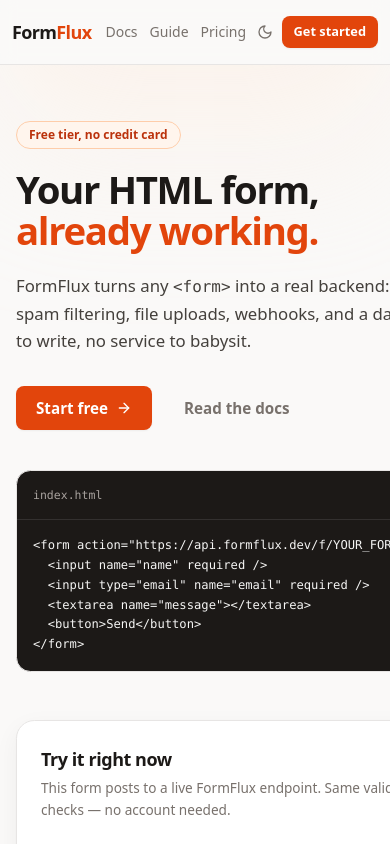
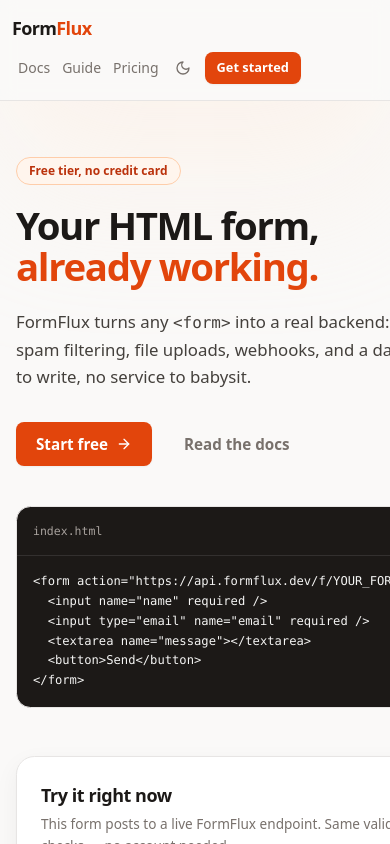
Before and after one commit to Mukesh-RM/FormFlux, a Next.js app in the folder dashboard/: page / in a window 390 px wide. Shown: the top 844 px of the page. Built offline with nearby package versions, Linux system fonts and the light colour scheme.

Commit message:
Dashboard: let marketing header wrap below sm so it fits at 320px

```diff
--- a/dashboard/src/components/marketing-chrome.tsx
+++ b/dashboard/src/components/marketing-chrome.tsx
@@ -13,7 +13,7 @@
 export function MarketingNav() {
   return (
     <header className="sticky top-0 z-40 border-b bg-[rgb(var(--bg))]/85 backdrop-blur">
-      <div className="mx-auto flex max-w-6xl items-center justify-between gap-2 px-3 py-3.5 sm:gap-4 sm:px-6">
+      <div className="mx-auto flex max-w-6xl flex-wrap items-center justify-between gap-2 px-3 py-3.5 sm:flex-nowrap sm:gap-4 sm:px-6">
         <Wordmark />
         <nav className="flex min-w-0 items-center gap-0 sm:gap-1">
           {LINKS.map((link) => (
```
